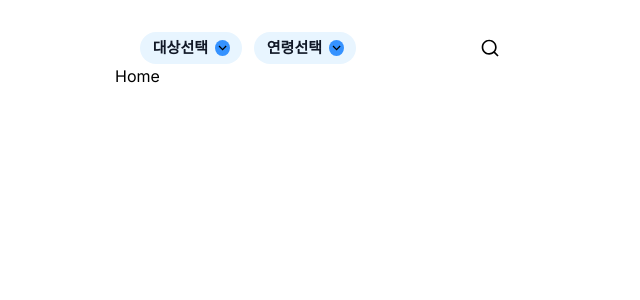
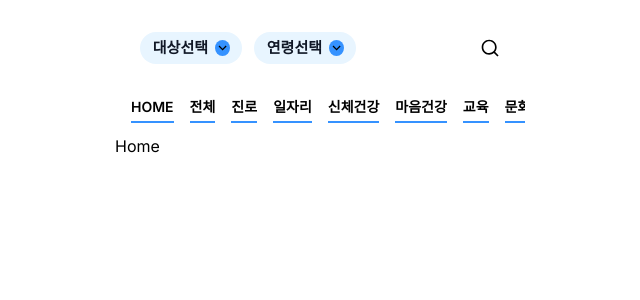
Before and after one commit to clean-area/front-legacy, a Next.js app: page / in a window 1280 px wide. Shown: the top 300 px of the page, without its empty margins (320-960 px from the left). Built offline with nearby package versions, Linux system fonts and the light colour scheme.

Commit message:
feat : 헤드 안 서브 메뉴 바 추가

```diff
--- a/app/Head.tsx
+++ b/app/Head.tsx
@@ -2,6 +2,7 @@
 
 import { useState } from "react";
 import DropDown from "./DropDown";
+import SubMenuBar from "./SubMenuBar";
 
 const targets = [
   "대상선택",
@@ -22,6 +23,7 @@ export default function Head() {
   const [age, setAge] = useState("연령선택");
 
   return (
+    <div className="flex flex-col space-y-[20px]">
       <div className="flex items-center justify-between w-full px-[25px] h-[32px]">
         <div className="space-x-[12px]">
           <DropDown list={targets} selected={target} setSelected={setTarget} />
@@ -35,5 +37,7 @@ export default function Head() {
           <path d="M18.031 16.6168L22.3137 20.8995L20.8995 22.3137L16.6168 18.031C15.0769 19.263 13.124 20 11 20C6.032 20 2 15.968 2 11C2 6.032 6.032 2 11 2C15.968 2 20 6.032 20 11C20 13.124 19.263 15.0769 18.031 16.6168ZM16.0247 15.8748C17.2475 14.6146 18 12.8956 18 11C18 7.1325 14.8675 4 11 4C7.1325 4 4 7.1325 4 11C4 14.8675 7.1325 18 11 18C12.8956 18 14.6146 17.2475 15.8748 16.0247L16.0247 15.8748Z"></path>
         </svg>
       </div>
+      <SubMenuBar />
+    </div>
   );
 }
--- /dev/null
+++ b/app/SubMenuBar.tsx
@@ -0,0 +1,42 @@
+import Link from "next/link";
+import { usePathname } from "next/navigation";
+
+const menus = [
+  { name: "HOME", href: "./" },
+  { name: "전체", href: "./a" },
+  { name: "진로", href: "./b" },
+  { name: "일자리", href: "./c" },
+  { name: "신체건강", href: "./d" },
+  { name: "마음건강", href: "./e" },
+  { name: "교육", href: "./f" },
+  { name: "문화/예술", href: "./g" },
+  { name: "창업", href: "./h" },
+  { name: "주거", href: "./i" },
+  { name: "생활지원", href: "./j" },
+  { name: "금융", href: "./k" },
+  { name: "사회참여", href: "./l" },
+  { name: "커뮤니티", href: "./m" },
+  { name: "대외활동", href: "./n" },
+  { name: "공간", href: "./o" },
+];
+
+export default function SubMenuBar() {
+  const pathname = usePathname();
+  console.log(pathname);
+  return (
+    <div className="flex items-center space-x-[16px] w-full h-[50px] overflow-auto">
+      <div className="w-[25px]"></div>
+      {menus.map((el) => (
+        <Link
+          href={el.href}
+          className={`${
+            true && "border-b-2 border-[#3592FF]"
+          } text-[14px] pb-1 font-semibold grow-0 shrink-0`}
+        >
+          {el.name}
+        </Link>
+      ))}
+      <div className="w-[25px]"></div>
+    </div>
+  );
+}
```
Lines whose indentation alone changed are shown as unchanged.
